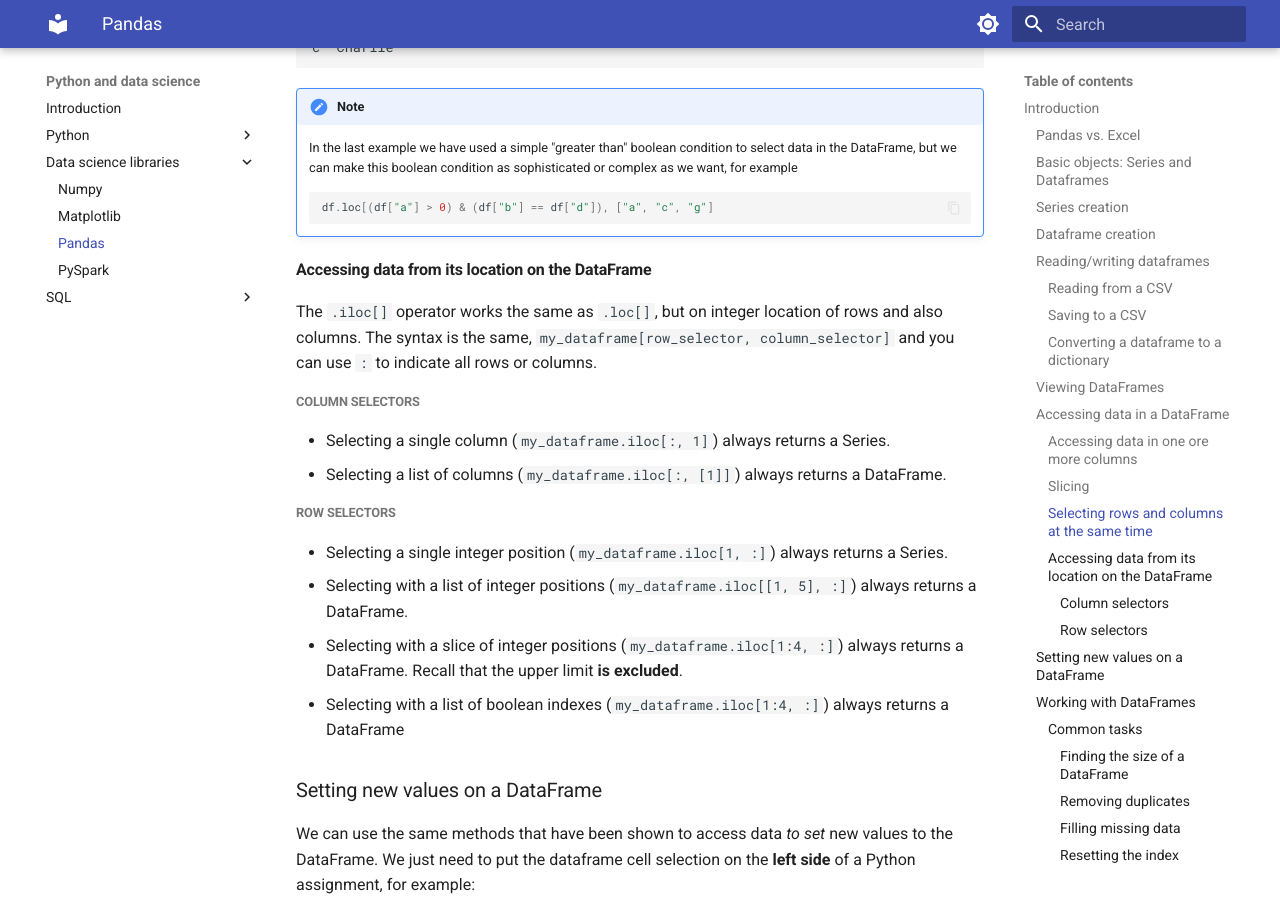
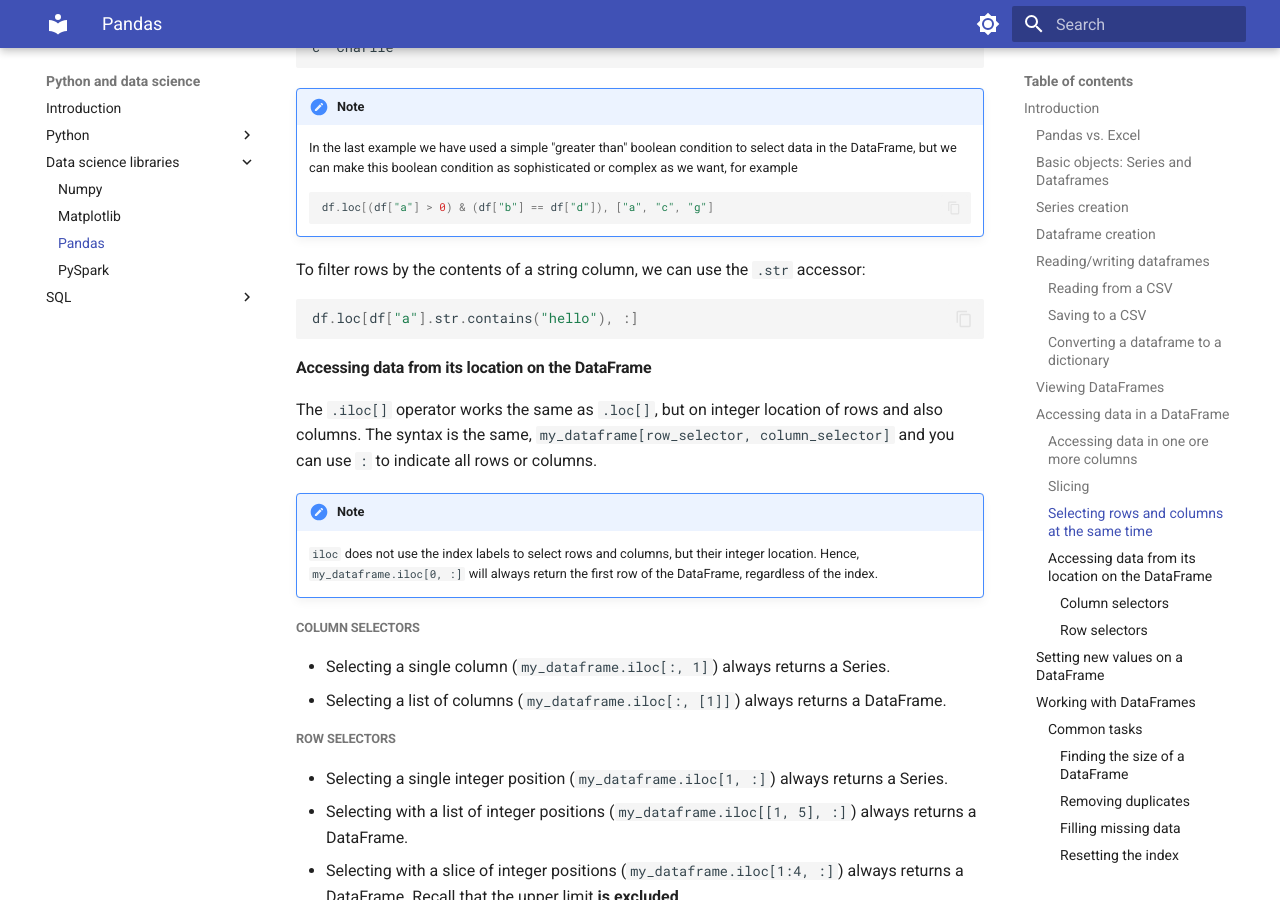
Before and after one commit to gerardpc/python-course, an MkDocs documentation site: the page built from docs/programming/python_libraries/pandas.md, in a window 1280 px wide and 900 px high, scrolled down 9873 px. Built offline with MkDocs 1.6.1 and Material for MkDocs 9.7.7, drawn with Linux system fonts in a browser that asks for light colours.

Commit message:
update pandas contains

````diff
--- a/docs/programming/python_libraries/pandas.md
+++ b/docs/programming/python_libraries/pandas.md
@@ -470,10 +470,20 @@ c  Charlie
     df.loc[(df["a"] > 0) & (df["b"] == df["d"]), ["a", "c", "g"]
     ```
 
+To filter rows by the contents of a string column, we can use the `.str` accessor:
+
+```python
+df.loc[df["a"].str.contains("hello"), :]
+```
+
 #### Accessing data from its location on the DataFrame
 
 The `.iloc[]` operator works the same as `.loc[]`, but on integer location of rows and also columns.
 The syntax is the same, `my_dataframe[row_selector, column_selector]` and you can use `:` to indicate all rows or columns.
+
+!!!note
+    `iloc` does not use the index labels to select rows and columns, but their integer location. Hence,
+    `my_dataframe.iloc[0, :]` will always return the first row of the DataFrame, regardless of the index.
 
 ##### Column selectors
 
````
